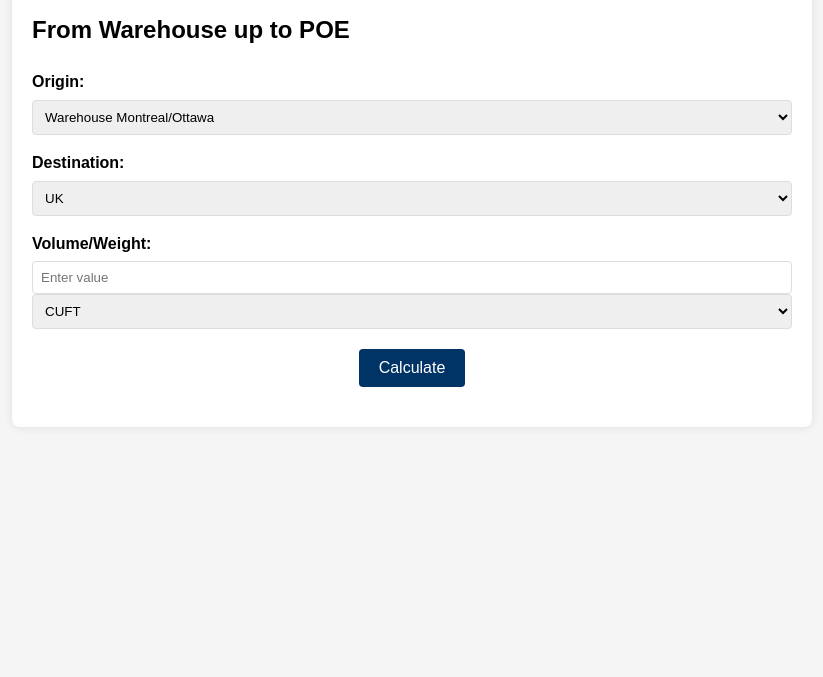
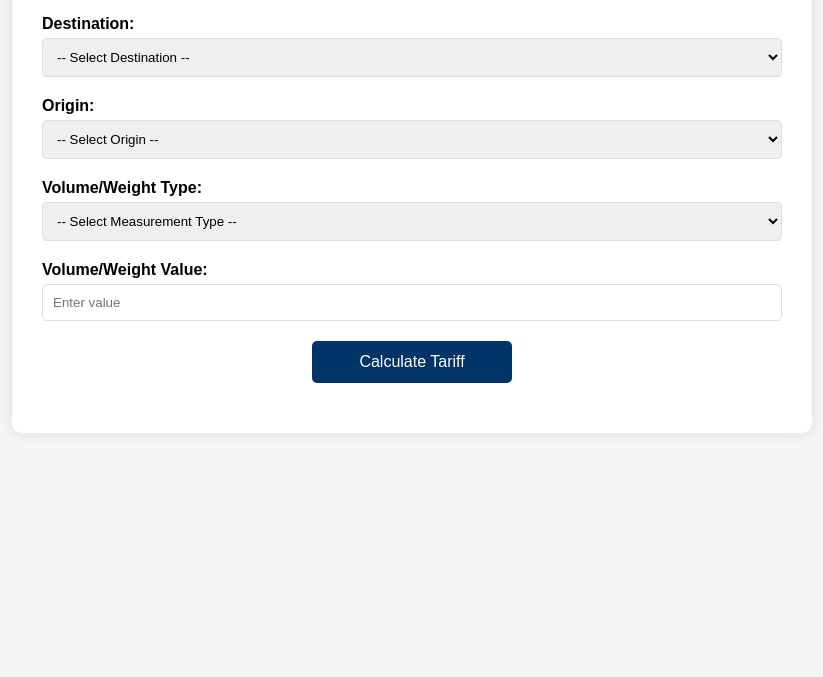
Before and after one commit to Pekock/RateCalculator, a plain HTML site: page Export Groupage From Warehouse To POE.html in a window 1280 px wide. Shown: the part 123-800 px from the top of the page, without its empty margins (228-1051 px from the left). Drawn offline with Linux system fonts and the light colour scheme.

Commit message:
Update Export Groupage From Warehouse To POE.html

```diff
--- a/Export Groupage From Warehouse To POE.html
+++ b/Export Groupage From Warehouse To POE.html
@@ -7,259 +7,248 @@
     <style>
         body {
             font-family: Arial, sans-serif;
-            line-height: 1.6;
             max-width: 800px;
             margin: 0 auto;
             padding: 20px;
             background-color: #f5f5f5;
         }
-
-        h1 {
-            text-align: center;
-            color: #003366;
-        }
-
         .container {
             background-color: white;
-            padding: 20px;
-            border-radius: 8px;
-            box-shadow: 0 0 10px rgba(0,0,0,0.1);
+            padding: 30px;
+            border-radius: 10px;
+            box-shadow: 0 0 15px rgba(0,0,0,0.1);
         }
-
+        h1 {
+            color: #003366;
+            text-align: center;
+            margin-bottom: 30px;
+        }
         .form-group {
-            margin-bottom: 15px;
+            margin-bottom: 20px;
         }
-
         label {
             display: block;
             margin-bottom: 5px;
             font-weight: bold;
         }
-
         select, input {
             width: 100%;
-            padding: 8px;
+            padding: 10px;
             border: 1px solid #ddd;
-            border-radius: 4px;
+            border-radius: 5px;
             box-sizing: border-box;
         }
-
-        .inline-radio {
-            display: inline-block;
-            margin-right: 15px;
-        }
-
-        .inline-radio input {
-            width: auto;
-            margin-right: 5px;
-        }
-
         button {
             background-color: #003366;
             color: white;
             border: none;
-            padding: 10px 20px;
-            border-radius: 4px;
+            padding: 12px 20px;
+            border-radius: 5px;
             cursor: pointer;
             font-size: 16px;
             display: block;
             margin: 20px auto;
+            width: 200px;
         }
-
         button:hover {
-            background-color: #00254d;
+            background-color: #004b8f;
         }
-
         #results {
             display: none;
-            margin-top: 20px;
-            padding: 15px;
+            margin-top: 30px;
             background-color: #f9f9f9;
-            border-left: 4px solid #003366;
+            padding: 20px;
+            border-radius: 5px;
+            border-left: 5px solid #003366;
         }
-
         .result-item {
-            margin-bottom: 10px;
             display: flex;
             justify-content: space-between;
+            margin-bottom: 10px;
+            padding-bottom: 10px;
+            border-bottom: 1px solid #eee;
         }
-
-        .result-item.total {
+        .total {
             font-weight: bold;
-            border-top: 1px solid #ddd;
-            padding-top: 10px;
+            font-size: 18px;
+            margin-top: 15px;
+            padding-top: 15px;
+            border-top: 2px solid #003366;
+        }
+        .note {
+            margin-top: 20px;
+            font-style: italic;
+            color: #666;
+        }
+        #error {
+            color: red;
+            display: none;
             margin-top: 10px;
-        }
-
-        .warning {
-            color: #cc0000;
-            font-style: italic;
-            text-align: center;
-            margin-top: 20px;
         }
     </style>
 </head>
 <body>
     <div class="container">
-        <h1>Groupage Tariff Calculator</h1>
-        <h2>From Warehouse up to POE</h2>
+        <h1>Groupage Tariff: Warehouse to POE</h1>
 
         <div class="form-group">
-            <label for="origin">Origin:</label>
-            <select id="origin">
-                <option value="montreal">Warehouse Montreal/Ottawa</option>
-                <option value="pickering">Warehouse Pickering</option>
+            <label for="destination">Destination:</label>
+            <select id="destination" required>
+                <option value="">-- Select Destination --</option>
+                <option value="UK">UK</option>
+                <option value="Europe">Europe</option>
             </select>
         </div>
 
         <div class="form-group">
-            <label for="destination">Destination:</label>
-            <select id="destination">
-                <option value="uk">UK</option>
-                <option value="europe">Europe</option>
+            <label for="origin">Origin:</label>
+            <select id="origin" required>
+                <option value="">-- Select Origin --</option>
+                <option value="Montreal/Ottawa">Warehouse Montreal/Ottawa</option>
+                <option value="Pickering">Warehouse Pickering</option>
             </select>
         </div>
 
         <div class="form-group">
-            <label>Volume/Weight:</label>
-            <input type="number" id="volume-value" placeholder="Enter value" step="0.01" min="0">
-            <select id="volume-unit">
-                <option value="cuft">CUFT</option>
-                <option value="cbm">CBM</option>
-                <option value="lbs">LBS</option>
-                <option value="kg">KG</option>
+            <label for="measurementType">Volume/Weight Type:</label>
+            <select id="measurementType" required>
+                <option value="">-- Select Measurement Type --</option>
+                <option value="CUFT">Cubic Feet (CUFT)</option>
+                <option value="CBM">Cubic Meters (CBM)</option>
+                <option value="LBS">Pounds (LBS)</option>
+                <option value="KG">Kilograms (KG)</option>
             </select>
         </div>
 
-        <button onclick="calculateRates()">Calculate</button>
+        <div class="form-group">
+            <label for="measurement">Volume/Weight Value:</label>
+            <input type="number" id="measurement" min="0" step="0.01" required placeholder="Enter value">
+            <div id="error">Please enter a value greater than 0</div>
+        </div>
+
+        <button onclick="calculateTariff()">Calculate Tariff</button>
 
         <div id="results">
-            <h3>Rate Calculation</h3>
-            <div id="results-detail"></div>
-            <div class="warning">Don't forget the delivery rate!</div>
+            <h2>Tariff Calculation</h2>
+            <div id="calculation-details"></div>
+            <div id="calculation-total" class="total"></div>
+            <div class="note">Don't forget to include the delivery rate, which is calculated separately based on the final destination.</div>
         </div>
     </div>
 
     <script>
-        function calculateRates() {
+        function calculateTariff() {
             // Get input values
-            const origin = document.getElementById("origin").value;
-            const destination = document.getElementById("destination").value;
-            const volumeValue = parseFloat(document.getElementById("volume-value").value);
-            const volumeUnit = document.getElementById("volume-unit").value;
+            const destination = document.getElementById('destination').value;
+            const origin = document.getElementById('origin').value;
+            const measurementType = document.getElementById('measurementType').value;
+            const measurementValue = parseFloat(document.getElementById('measurement').value);
 
-            // Check if volume value is entered
-            if (isNaN(volumeValue) || volumeValue <= 0) {
-                alert("Please enter a valid volume/weight value.");
+            // Validate inputs
+            if (!destination || !origin || !measurementType || isNaN(measurementValue) || measurementValue <= 0) {
+                document.getElementById('error').style.display = 'block';
+                document.getElementById('results').style.display = 'none';
                 return;
+            } else {
+                document.getElementById('error').style.display = 'none';
             }
 
-            // Convert to CUFT for calculations
+            // Convert all measurements to CUFT for calculations
             let volumeInCUFT = 0;
             let volumeInCBM = 0;
 
-            switch(volumeUnit) {
-                case "cuft":
-                    volumeInCUFT = volumeValue;
-                    volumeInCBM = volumeValue / 35.315; // 1 CBM = 35.315 CUFT
+            switch(measurementType) {
+                case 'CUFT':
+                    volumeInCUFT = measurementValue;
+                    volumeInCBM = measurementValue / 35.315; // Convert CUFT to CBM
                     break;
-                case "cbm":
-                    volumeInCBM = volumeValue;
-                    volumeInCUFT = volumeValue * 35.315;
+                case 'CBM':
+                    volumeInCBM = measurementValue;
+                    volumeInCUFT = measurementValue * 35.315; // Convert CBM to CUFT
                     break;
-                case "lbs":
-                    volumeInCUFT = volumeValue / 7; // 7 LBS per CUFT
+                case 'LBS':
+                    volumeInCUFT = measurementValue / 7; // Using density of 7LBS per CUFT
                     volumeInCBM = volumeInCUFT / 35.315;
                     break;
-                case "kg":
-                    volumeInCUFT = (volumeValue * 2.20462) / 7; // Convert KG to LBS, then use density
+                case 'KG':
+                    const lbs = measurementValue * 2.20462; // Convert KG to LBS
+                    volumeInCUFT = lbs / 7; // Using density of 7LBS per CUFT
                     volumeInCBM = volumeInCUFT / 35.315;
                     break;
             }
 
-            // Calculate costs
-            let truckingCost = 0;
-            let warehouseCost = 0;
-            let adminCost = 150;
-            let oceanFreightCost = 0;
-            let totalCost = 0;
+            // Initialize calculation details
+            const details = [];
+            let totalCharge = 0;
 
-            // Calculate trucking costs (if applicable)
-            if (origin === "montreal") {
-                truckingCost = volumeInCBM * (200 / 2);
-            if (truckingCost < 200) {
-                truckingCost = 200; // Minimum flat rate
+            // Calculate charges
+
+            // 1. Trucking to warehouse Pickering (if origin is Montreal/Ottawa)
+            if (origin === 'Montreal/Ottawa') {
+                const truckingRate = Math.max(200, volumeInCBM * 200 / 2);
+                details.push({
+                    description: 'Trucking from Montreal/Ottawa to Pickering',
+                    calculation: `$200 per 2 CBM × ${volumeInCBM.toFixed(2)} CBM (Min. $200)`,
+                    amount: truckingRate
+                });
+                totalCharge += truckingRate;
             }
 
-            // Calculate warehouse handling costs
-            warehouseCost = volumeInCUFT * 0.75;
-            if (warehouseCost < 150) {
-                warehouseCost = 150; // Minimum flat rate
-            }
+            // 2. Warehouse handling Pickering
+            const warehouseHandling = Math.max(150, volumeInCUFT * 0.75);
+            details.push({
+                description: 'Warehouse Handling Pickering',
+                calculation: `$0.75 per CUFT × ${volumeInCUFT.toFixed(2)} CUFT (Min. $150)`,
+                amount: warehouseHandling
+            });
+            totalCharge += warehouseHandling;
 
-            // Calculate ocean freight costs
-            let minOceanFreightVolume = 100; // Minimum 100 CUFT
-            let oceanFreightVolume = Math.max(volumeInCUFT, minOceanFreightVolume);
+            // 3. Admin fee
+            const adminFee = 150;
+            details.push({
+                description: 'Admin Fee',
+                calculation: 'Flat Rate',
+                amount: adminFee
+            });
+            totalCharge += adminFee;
 
-            if (destination === "uk") {
-                oceanFreightCost = oceanFreightVolume * 4.00;
-            } else { // Europe
-                oceanFreightCost = oceanFreightVolume * 4.50;
-            }
+            // 4. Ocean freight
+            let oceanFreightRate = destination === 'UK' ? 4.00 : 4.50;
+            let oceanFreightVolume = Math.max(100, volumeInCUFT);
+            let oceanFreight = oceanFreightVolume * oceanFreightRate;
 
-            // Calculate total
-            totalCost = truckingCost + warehouseCost + adminCost + oceanFreightCost;
+            details.push({
+                description: 'Ocean Freight to ' + destination,
+                calculation: `$${oceanFreightRate.toFixed(2)} per CUFT × ${oceanFreightVolume.toFixed(2)} CUFT (Min. 100 CUFT)`,
+                amount: oceanFreight
+            });
+            totalCharge += oceanFreight;
 
             // Display results
-            const resultsDetail = document.getElementById("results-detail");
-            resultsDetail.innerHTML = "";
+            const detailsContainer = document.getElementById('calculation-details');
+            detailsContainer.innerHTML = '';
 
-            // Build results HTML
-            let resultHTML = "";
+            details.forEach(item => {
+                const div = document.createElement('div');
+                div.className = 'result-item';
+                div.innerHTML = `
+                    <div>
+                        <strong>${item.description}</strong><br>
+                        <small>${item.calculation}</small>
+                    </div>
+                    <div>$${item.amount.toFixed(2)}</div>
+                `;
+                detailsContainer.appendChild(div);
+            });
 
-            // Original entered value display
-            resultHTML += `<div class="result-item">
-                <span>Entered Value:</span>
-                <span>${volumeValue.toFixed(2)} ${volumeUnit.toUpperCase()}</span>
-            </div>`;
+            document.getElementById('calculation-total').innerHTML = `
+                <div class="result-item">
+                    <div>TOTAL CHARGE</div>
+                    <div>$${totalCharge.toFixed(2)}</div>
+                </div>
+            `;
 
-            // Show conversion
-            resultHTML += `<div class="result-item">
-                <span>Converted to:</span>
-                <span>${volumeInCUFT.toFixed(2)} CUFT / ${volumeInCBM.toFixed(2)} CBM</span>
-            </div>`;
-
-            // Individual charges
-            if (origin === "montreal") {
-                resultHTML += `<div class="result-item">
-                    <span>Trucking to Warehouse Pickering:</span>
-                    <span>$${truckingCost.toFixed(2)} (${volumeInCBM.toFixed(2)} CBM × $200/2 CBM, min $200)</span>
-                </div>`;
-            }
-
-            resultHTML += `<div class="result-item">
-                <span>Warehouse Handling Pickering:</span>
-                <span>$${warehouseCost.toFixed(2)} (${volumeInCUFT.toFixed(2)} CUFT × $0.75/CUFT, min $150)</span>
-            </div>`;
-
-            resultHTML += `<div class="result-item">
-                <span>Admin Fee:</span>
-                <span>$${adminCost.toFixed(2)} (Flat rate)</span>
-            </div>`;
-
-            resultHTML += `<div class="result-item">
-                <span>Ocean Freight (${destination.toUpperCase()}):</span>
-                <span>$${oceanFreightCost.toFixed(2)} (${oceanFreightVolume.toFixed(2)} CUFT × $${destination === "uk" ? "4.00" : "4.50"}/CUFT, min 100 CUFT)</span>
-            </div>`;
-
-            // Total
-            resultHTML += `<div class="result-item total">
-                <span>Total Charges:</span>
-                <span>$${totalCost.toFixed(2)}</span>
-            </div>`;
-
-            resultsDetail.innerHTML = resultHTML;
-            document.getElementById("results").style.display = "block";
+            document.getElementById('results').style.display = 'block';
         }
     </script>
 </body>
```
